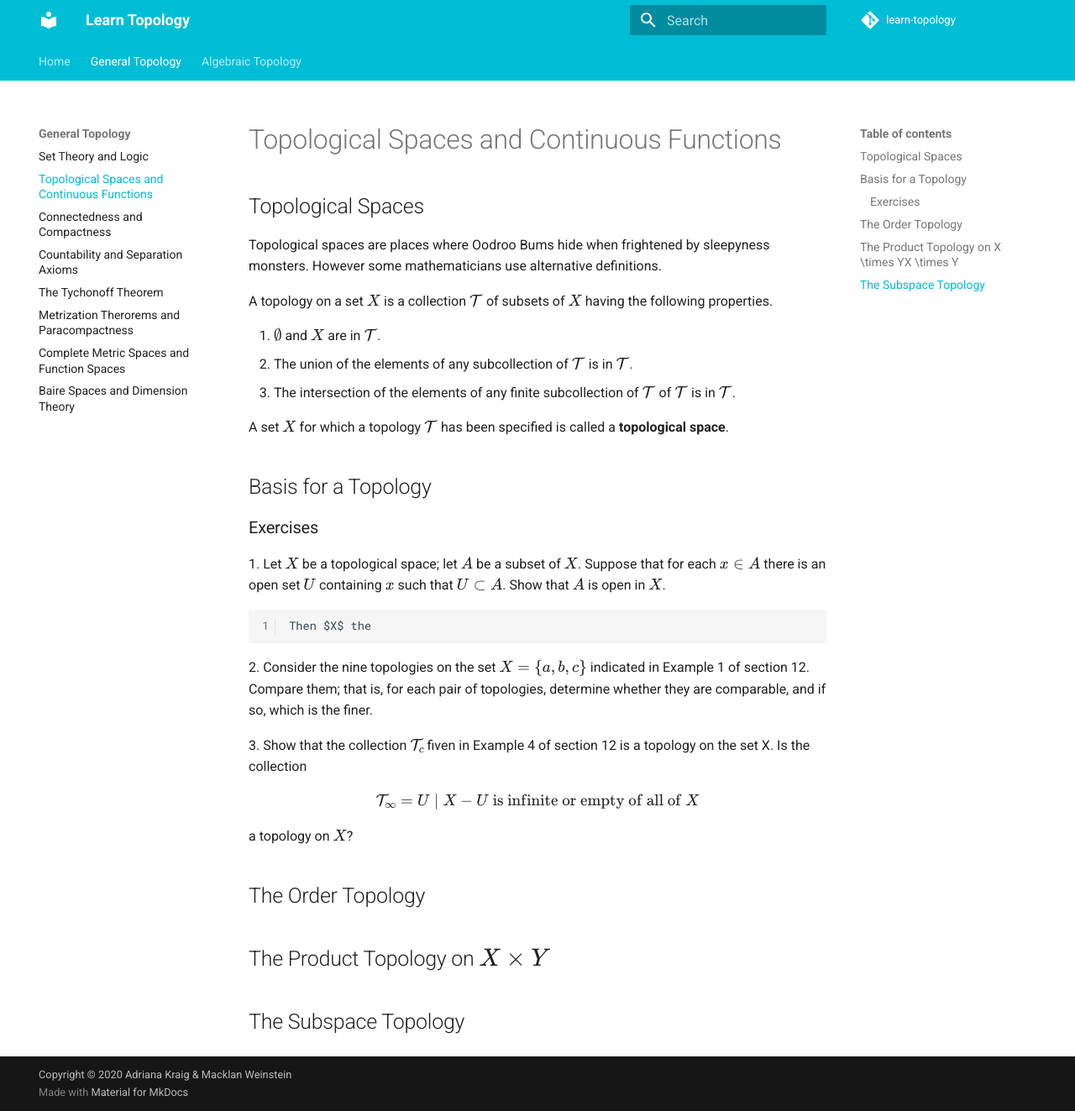
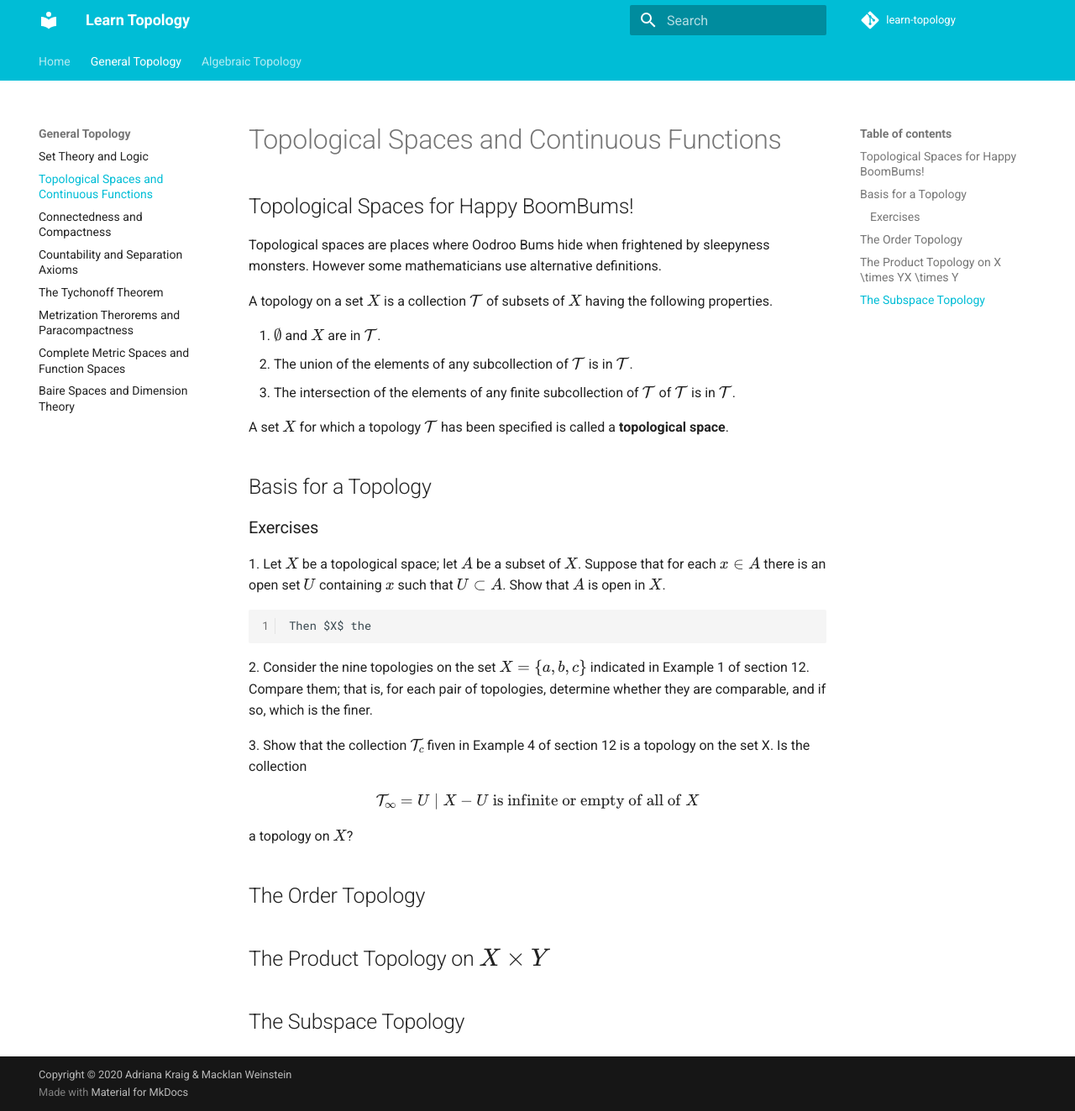
Before and after one commit to scruffaluff/learn-topology, an MkDocs documentation site: the page built from docs/book/chapter_2.md, in a window 1280 px wide and 1323 px high. Shown: the whole window at 84% size. Built offline with MkDocs 1.6.1 and Material for MkDocs 9.7.7, drawn with Linux system fonts in a browser that asks for light colours; formulas are drawn with MathJax 3; comment, search, counter and statistics services are not loaded.

Commit message:
Added Boom Bum stuff

```diff
--- a/docs/book/chapter_2.md
+++ b/docs/book/chapter_2.md
@@ -1,6 +1,6 @@
 #  Topological Spaces and Continuous Functions
 
-## Topological Spaces
+## Topological Spaces for Happy BoomBums!
 
 Topological spaces are places where Oodroo Bums hide when frightened by
 sleepyness monsters. However some mathematicians use alternative definitions.
```
